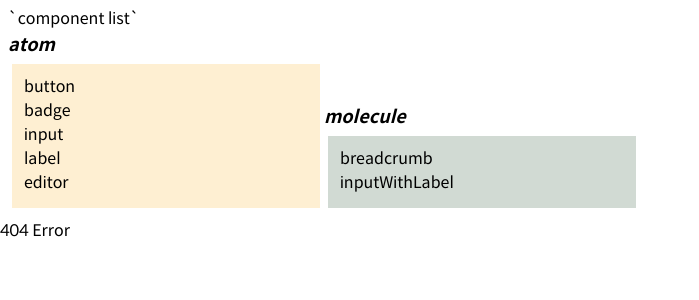
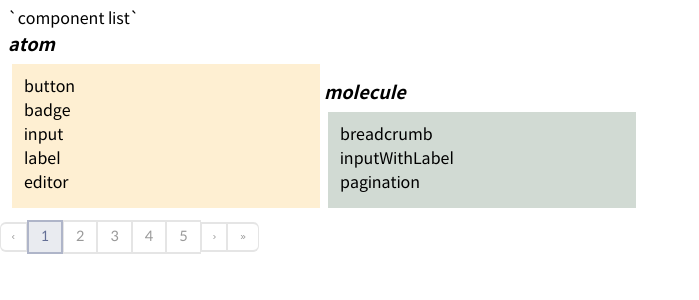
Before and after one commit to hrkim2/helpdesk-test-next-js, a Next.js app: page /components/molecule/pagination in a window 1280 px wide. Before the commit this address had no page. Shown: the top 300 px of the page, without its empty margins (0-699 px from the left). Built offline with nearby package versions, Linux system fonts and the light colour scheme.

Commit message:
AB#5666 pagination 초안

```diff
--- a/src/Component/nt/input/InputSelect.tsx
+++ b/src/Component/nt/input/InputSelect.tsx
@@ -13,6 +13,7 @@ export interface Props {
     options?: Option[];
     value?: string | number;
     addClass?: string;
+    onChange?: Function;
 }
 
 const DATA_NOT_FOUNDED = '조회된 데이터가 없습니다.';
@@ -35,7 +36,7 @@ const CLASS_NAME = {
     }
 }
 
-const SelectHidden = ({id='', value='', options=[]}:Props)=>{
+const SelectHidden = ({id='', value='', options=[], onChange}:Props)=>{
   const OptionList = ()=>{
       return <>
           {options.map((option, i)=>{
@@ -49,7 +50,7 @@ const SelectHidden = ({id='', value='', options=[]}:Props)=>{
   return <select
       id={`${id || 'select_box'}`}
       value={value}
-      onChange={()=>{}}
+      onChange={(e)=>onChange&&onChange(e)}
       className='hidden'
   >
       <OptionList/>
@@ -70,13 +71,14 @@ function getSelected(options:Option[], value:string|number){
  * @param options
  * @param value
  * @param addClass
+ * @param onChange
  */
-const InputSelect:FunctionComponent<Props> = ({id='', options=[], value='', addClass=''})=>{
+const InputSelect:FunctionComponent<Props> = ({id='', options=[], value='', addClass='', onChange})=>{
   const [selected, setSelected] = useState(getSelected(options, value));
 
   return (
     <div className={addClass}>
-      <SelectHidden id={id} value={selected.value} options={options} />
+      <SelectHidden id={id} value={selected.value} options={options} onChange={onChange} />
       <Listbox value={selected} onChange={setSelected}>
         <div className="relative mt-1 w-full" id={`${id}_listbox`}>
           <Listbox.Button className={CLASS_NAME.button()}>
--- a/src/pages/_app.tsx
+++ b/src/pages/_app.tsx
@@ -44,6 +44,9 @@ export default function App({ Component, pageProps } : AppProps) {
             <Link key='1' href='/components/molecule/inputWithLabel'>
               <li className='cursor-pointer hover:bg-success'>inputWithLabel</li>
             </Link>
+            <Link key='2' href='/components/molecule/pagination'>
+              <li className='cursor-pointer hover:bg-success'>pagination</li>
+            </Link>
           </ul>
         </div>
       </div>
--- /dev/null
+++ b/src/pages/components/molecule/pagination.tsx
@@ -0,0 +1,145 @@
+import { FontAwesomeIcon } from '@fortawesome/react-fontawesome';
+import { faAngleLeft, faAngleRight, faAnglesLeft, faAnglesRight } from '@fortawesome/free-solid-svg-icons';
+import { useRouter } from 'next/router';
+
+const FaAngleLeft = ()=> <FontAwesomeIcon className='w-3 h-3 py-[0.2rem]' icon={faAngleLeft}/>;
+const FaAngleRight = ()=> <FontAwesomeIcon className='w-3 h-3 py-[0.2rem]' icon={faAngleRight}/>;
+const FaAnglesLeft = ()=> <FontAwesomeIcon className='w-3 h-3 py-[0.2rem]' icon={faAnglesLeft}/>;
+const FaAnglesRight = ()=> <FontAwesomeIcon className='w-3 h-3 py-[0.2rem]' icon={faAnglesRight}/>;
+const PAGE_CLASS = {
+    DEFAULT: 'cursor-pointer py-1.5 px-3 leading-tight text-black/50 bg-white border border-y-2 border-cancel/30 hover:bg-cancel/10 hover:text-black/70',
+    PAGE: 'cursor-pointer py-1.5 px-3 leading-tight text-default/70 bg-default/10 border-2 border-default/30 hover:bg-default/20 hover:text-default/90',
+    ANGLES: (direction:string, superLevel?:string) => {
+        const _ = 'block py-1 px-2 leading-tight text-black/50 bg-white border border-y-2 border-cancel/30';
+        const _h = 'hover:bg-cancel/10 hover:text-black/70';
+        const _c = 'cursor-pointer';
+
+        if(superLevel===undefined){
+            return `${_} ${_h} ${_c}`;
+        }else{
+            const dir = direction==='left' ? 'rounded-l-md' : 'rounded-r-md';
+            const h = superLevel.length>0 ? '' : _h;
+            const c = superLevel.length>0 ? superLevel : _c;
+
+            return `${_} ${h} ${dir} ${c}`;
+        }
+    }
+}
+
+export default function InputPlusLabel({meta}:any){
+    const {page, pageCount, total} = meta;
+    const router = useRouter();
+    const searchPage = (_page?:number)=>{
+        router.push(
+            {
+                pathname: `/components/molecule/pagination`,
+                query: {
+                    page: _page
+                }
+            },
+            '/components/molecule/pagination',
+        );
+    }
+    const startNumber = Math.floor((page-1)/5)*5 + 1;
+    let endNumber = (startNumber+5)-1;
+        endNumber = endNumber<pageCount ? endNumber : pageCount;
+    const superPrevious = startNumber === 1 ? 'hidden' : '';
+    const superNext     = endNumber   === pageCount ? 'hidden' : '';
+    const previous      = 1 === page ? 'cursor-not-allowed' : superPrevious==='hidden' ? '' : undefined;
+    const next          = pageCount   === page ? 'cursor-not-allowed' : superNext==='hidden' ? '' : undefined;
+
+    let pageList:number[] = [];
+    for(let i=startNumber; i<=endNumber; i++){
+        pageList.push(i);
+    }
+
+    const Li = (props:any)=>{
+        const {children, className, onClick, ...others} = props;
+        const clickable = className.indexOf('not-allowed')>=0 ? false : true;
+
+        return <li
+            {...others}
+            className={className}
+            onClick={(e)=>{
+                let _target = e.target as HTMLElement;
+                const targetName = _target.nodeName;
+
+                _target = targetName!=='LI' ? _target.parentElement as HTMLElement : _target;
+                clickable&&onClick(_target.dataset.page);
+            }}
+        >
+          {children}
+        </li>;
+    }
+
+    const changePage = (page:number)=>searchPage(page);
+
+    return (<>
+        <nav aria-label="pagination">
+        <ul className="inline-flex items-center text-sm">
+            <Li
+                className={PAGE_CLASS.ANGLES('left', superPrevious)}
+                data-page={1}
+                onClick={changePage}
+            >
+                <span className="sr-only">SuperPrevious</span>
+                <FaAnglesLeft/>
+            </Li>
+            <Li
+                className={PAGE_CLASS.ANGLES('left', previous)}
+                data-page={startNumber-5<=0 ? 1 : startNumber-5}
+                onClick={changePage}
+            >
+                <span className="sr-only">Previous</span>
+                <FaAngleLeft/>
+            </Li>
+            {pageList.map(_page=>{
+                return _page===page ?
+                (<Li key={_page} aria-current="page"
+                    className={PAGE_CLASS.PAGE}
+                    data-page={_page}
+                    onClick={changePage}
+                >
+                    {_page}
+                </Li>) :
+                (<Li key={_page}
+                    className={PAGE_CLASS.DEFAULT}
+                    data-page={_page}
+                    onClick={changePage}
+                >
+                    {_page}
+                </Li>);
+            })}
+            <Li
+                className={PAGE_CLASS.ANGLES('right', next)}
+                data-page={endNumber+5>pageCount ? pageCount : endNumber+5}
+                onClick={changePage}
+            >
+                <span className="sr-only">Next</span>
+                <FaAngleRight/>
+            </Li>
+            <Li
+                className={PAGE_CLASS.ANGLES('right', superNext)}
+                data-page={pageCount}
+                onClick={changePage}
+            >
+                <span className="sr-only">SuperNext</span>
+                <FaAnglesRight/>
+            </Li>
+        </ul>
+        </nav>
+    </>);
+}
+
+export async function getServerSideProps({ query }: any) {
+    const page = query.page ? parseInt(query.page) : 1;
+    return {
+      props: {
+        meta:{
+            page,
+            pageCount: 21,
+            total: 128
+        }
+      },
+    };
+  }
```
